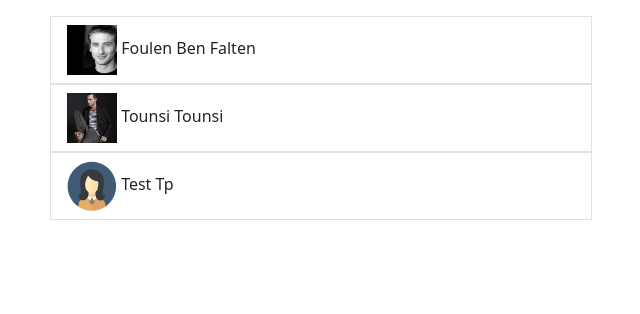
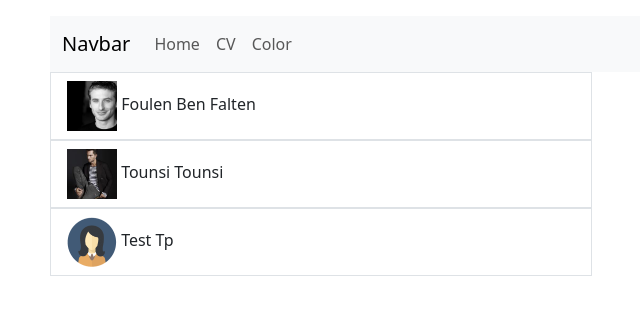
Before and after one commit to SadokBarbouche/TPAngular, an Angular app: page /cv in a window 1280 px wide. Before the commit this address led to /. Shown: the top 314 px of the page, without its empty margins (36-676 px from the left). Built offline with nearby package versions, Linux system fonts and the light colour scheme.

Commit message:
Navbar added

```diff
--- a/src/app/app.component.html
+++ b/src/app/app.component.html
@@ -1,5 +1,6 @@
 <!-- <app-color></app-color>  -->
 <!-- <app-editcv></app-editcv> -->
-<app-cv></app-cv>
+<app-header></app-header>
+<router-outlet></router-outlet>
 <!-- <app-miniword></app-miniword> -->
 <!-- <app-rainbow></app-rainbow> -->
--- a/src/app/app.component.ts
+++ b/src/app/app.component.ts
@@ -1,6 +1,6 @@
 import { Component, OnInit } from '@angular/core';
 import { CommonModule } from '@angular/common';
-import { RouterOutlet } from '@angular/router';
+import { RouterModule, RouterOutlet } from '@angular/router';
 import { ColorComponent } from './color/color.component';
 import { CvComponent } from './Platform/cv/cv.component';
 import { EditcvComponent } from './editcv/editcv.component';
@@ -9,6 +9,7 @@ import { DetailCvComponent } from './Platform/detail-cv/detail-cv.component';
 import { MiniwordComponent } from './directive/miniword/miniword.component';
 import { RainbowComponent } from './directive/rainbow/rainbow.component';
 import { EmbaucheComponent } from './Platform/cv/embauche/embauche.component';
+import { HeaderComponent } from './header/header.component';
 @Component({
   selector: 'app-root',
   standalone: true,
@@ -22,6 +23,8 @@ import { EmbaucheComponent } from './Platform/cv/embauche/embauche.component';
     MiniwordComponent,
     RainbowComponent,
     EmbaucheComponent,
+    HeaderComponent,
+    RouterModule,
   ],
   templateUrl: './app.component.html',
   styleUrl: './app.component.css',
--- a/src/app/app.routes.ts
+++ b/src/app/app.routes.ts
@@ -1,3 +1,21 @@
-import { Routes } from '@angular/router';
+import { RouterModule, Routes } from '@angular/router';
+import { CvComponent } from './Platform/cv/cv.component';
+import { ColorComponent } from './color/color.component';
 
-export const routes: Routes = [];
+export const routes: Routes = [
+  {
+    path: '',
+    redirectTo: 'cv',
+    pathMatch: 'full',
+  },
+  {
+    path: 'cv',
+    component: CvComponent,
+  },
+  {
+    path: 'color',
+    component: ColorComponent,
+  },
+];
+
+export const ROUTING = RouterModule.forRoot(routes);
--- /dev/null
+++ b/src/app/header/header.component.html
@@ -0,0 +1,23 @@
+<nav class="navbar navbar-expand-lg navbar-light bg-light">
+    <div class="container-fluid">
+        <a class="navbar-brand" href="#">Navbar</a>
+        <button class="navbar-toggler" type="button" data-bs-toggle="collapse" data-bs-target="#navbarNav" aria-controls="navbarNav" aria-expanded="false" aria-label="Toggle navigation">
+      <span class="navbar-toggler-icon"></span>
+    </button>
+        <div class="collapse navbar-collapse" id="navbarNav">
+            <ul class="navbar-nav">
+                <li class="nav-item">
+                    <a class="nav-link" aria-current="page" [routerLink]="['']">
+            Home
+            </a>
+                </li>
+                <li class="nav-item">
+                    <a class="nav-link" [routerLink]="['cv']">CV</a>
+                </li>
+                <li class="nav-item">
+                    <a class="nav-link" [routerLink]="['color']">Color</a>
+                </li>
+            </ul>
+        </div>
+    </div>
+</nav>
```
Also changed, not shown: src/app/app.module.ts (+3 -6 lines), src/app/header/header.component.ts (added, +14 -0 lines), src/app/header/header.component.css (added), 1 other file (tests, documents, lock files or other folders).
